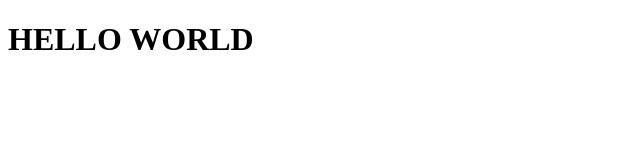
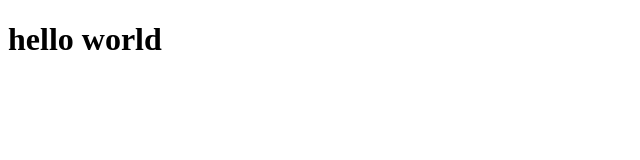
Before and after one commit to abwalkhyrmhmd575-ui/my-first-project, a plain HTML site: page work.html/pro.html in a window 1280 px wide. Shown: the whole page, without its empty margins (0-640 px from the left). Drawn offline with Linux system fonts and the light colour scheme.

Commit message:
hello world in h1

```diff
--- a/work.html/pro.html
+++ b/work.html/pro.html
@@ -7,7 +7,7 @@
     <title>MY WORLD</title>
 </head>
 <body>
-    <H1>HELLO WORLD</H1>
+    <h1>hello world</h1>
 
 </body>
 </html>
```
